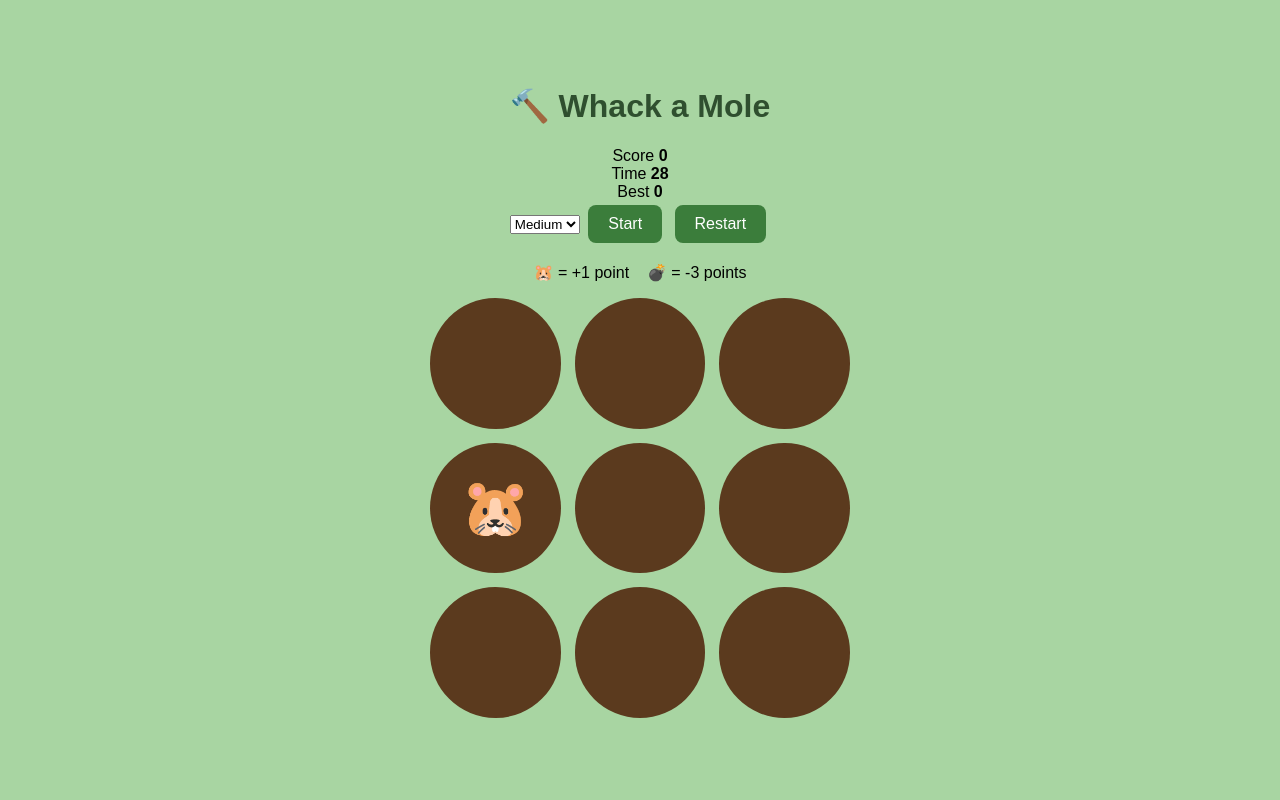
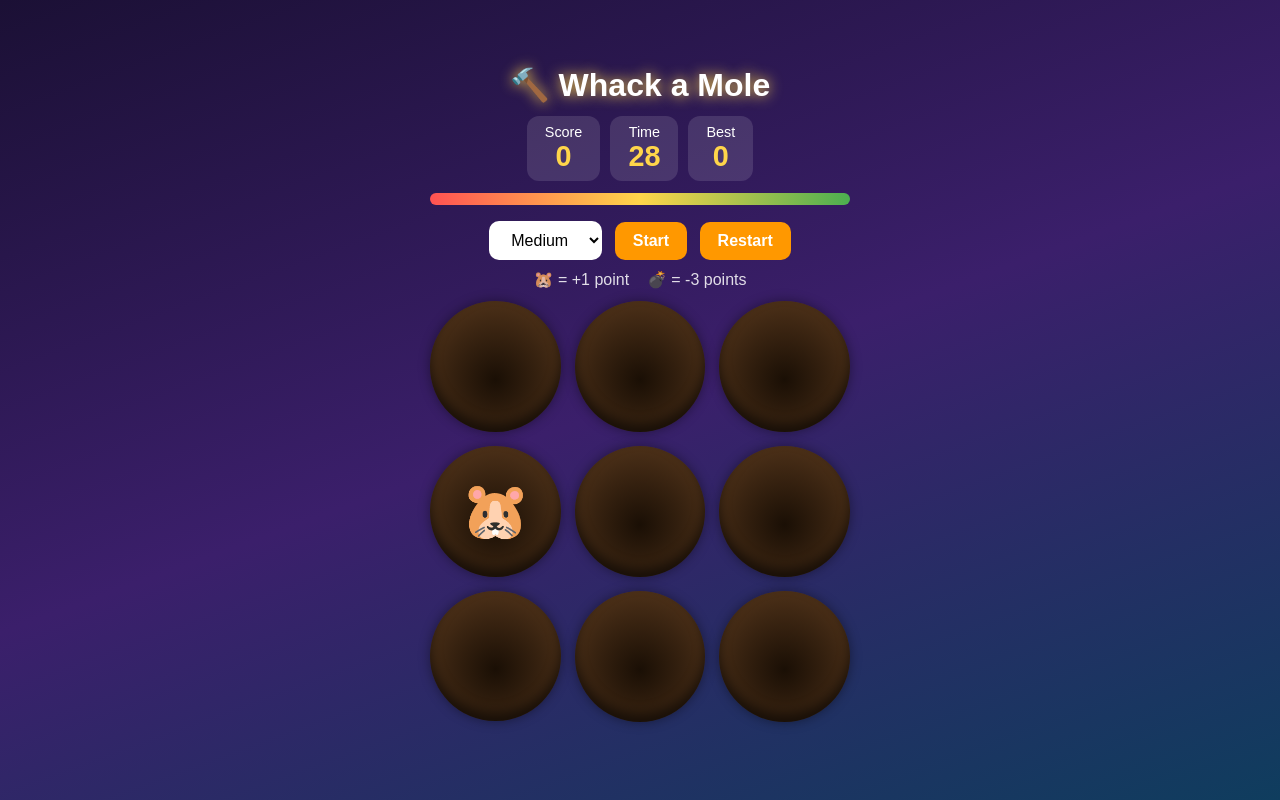
Before and after one commit to ranabilal-hub/Whack-a-Mole-GAME, a plain HTML site: page index.html in a window 1280 px wide. Both pictures are taken after a click on the button "Start". Drawn offline with Linux system fonts and the light colour scheme.

Commit message:
Updated the Css For better UI

```diff
--- a/style.css
+++ b/style.css
@@ -1,6 +1,4 @@
-* {
-  box-sizing: border-box;
-}
+* { box-sizing: border-box; }
 
 body {
   margin: 0;
@@ -9,66 +7,90 @@ body {
   justify-content: center;
   align-items: center;
   font-family: Arial, sans-serif;
-  background: #a8d5a2;
+  color: white;
+  background: linear-gradient(160deg, #1b1035, #3b1f6b, #0f3d5e);
 }
 
-.game {
-  text-align: center;
-  padding: 16px;
+.game { text-align: center; padding: 16px; }
+
+h1 { margin: 0 0 12px; text-shadow: 0 0 14px #ffd54a; }
+
+/* Score, Time, Best */
+.stats {
+  display: flex;
+  gap: 10px;
+  justify-content: center;
+}
+.stat {
+  background: rgba(255, 255, 255, 0.12);
+  border-radius: 12px;
+  padding: 8px 18px;
+  font-size: 0.9rem;
+}
+.stat b {
+  display: block;
+  font-size: 1.8rem;
+  color: #ffd54a;
 }
 
-h1 {
-  color: #2f4f2f;
+/* Time bar */
+.bar {
+  width: min(90vw, 420px);
+  height: 12px;
+  margin: 12px auto;
+  background: rgba(255, 255, 255, 0.15);
+  border-radius: 20px;
+  overflow: hidden;
+}
+#barFill {
+  height: 100%;
+  width: 100%;
+  background: linear-gradient(90deg, #ff5252, #ffd54a, #4caf50);
+  transition: width 1s linear;
 }
 
-/* Score and time */
-.scoreboard {
-  display: flex;
-  justify-content: space-around;
-  font-size: 1.4rem;
-  margin: 10px 0;
-}
-
-/* Buttons */
-button {
+/* Buttons and level menu */
+button, select {
   font-size: 1rem;
-  padding: 10px 20px;
+  padding: 10px 18px;
   margin: 4px;
   border: none;
-  border-radius: 8px;
-  background: #3b7d3b;
-  color: white;
+  border-radius: 10px;
   cursor: pointer;
 }
+button {
+  background: #ff9800;
+  color: white;
+  font-weight: bold;
+}
+button:hover { background: #e68900; }
+select { background: white; }
 
-button:hover {
-  background: #2f632f;
-}
+.hint { margin: 6px 0; opacity: 0.85; }
 
-/* The 3 x 3 grid */
+/* 3 x 3 grid */
 .grid {
   display: grid;
   grid-template-columns: repeat(3, 1fr);
   gap: 14px;
   width: min(90vw, 420px);
-  margin: 16px auto;
+  margin: 12px auto;
 }
 
-/* Each hole */
+.cell { position: relative; }
+
 .hole {
+  aspect-ratio: 1;
   position: relative;
-  aspect-ratio: 1;
-  background: #5b3a1e;
+  overflow: hidden;
   border-radius: 50%;
-  overflow: hidden;          /* hides the mole when it is below the hole */
+  background: radial-gradient(circle at 50% 60%, #1a0f05, #5b3a1e);
+  box-shadow: inset 0 -8px 12px rgba(0, 0, 0, 0.6), 0 0 12px rgba(0, 0, 0, 0.4);
 }
 
-/* Each mole */
 .mole {
   position: absolute;
-  left: 0;
-  right: 0;
-  bottom: 0;
+  left: 0; right: 0; bottom: 0;
   height: 100%;
   display: flex;
   justify-content: center;
@@ -76,43 +98,57 @@ button:hover {
   font-size: clamp(2rem, 10vw, 3.5rem);
   cursor: pointer;
   user-select: none;
-  transform: translateY(100%);       /* hidden below the hole */
+  transform: translateY(100%);
   transition: transform 0.15s ease-out;
 }
+.mole.up { transform: translateY(0); }
 
-/* When JavaScript adds the class "up", the mole slides up */
-.mole.up {
-  transform: translateY(0);
-}
-
-/* Hit animation */
-.mole.whacked {
-  animation: hit 0.3s;
-}
-
+.mole.whacked { animation: hit 0.3s; }
 @keyframes hit {
   0%   { transform: translateY(0) scale(1); }
   50%  { transform: translateY(0) scale(1.4) rotate(15deg); filter: brightness(2); }
   100% { transform: translateY(100%) scale(1); }
 }
 
+/* +1 / -3 popup */
+.popup {
+  position: absolute;
+  left: 50%;
+  top: 10%;
+  font-size: 1.6rem;
+  font-weight: bold;
+  pointer-events: none;
+  animation: floatUp 0.7s forwards;
+}
+.popup.good { color: #7CFC00; }
+.popup.bad  { color: #ff5252; }
+@keyframes floatUp {
+  from { transform: translate(-50%, 0); opacity: 1; }
+  to   { transform: translate(-50%, -50px); opacity: 0; }
+}
+
+/* Shake when a bomb is hit */
+.shake { animation: shake 0.3s; }
+@keyframes shake {
+  0%, 100% { transform: translateX(0); }
+  25% { transform: translateX(-8px); }
+  75% { transform: translateX(8px); }
+}
+
 /* Game Over screen */
 .overlay {
   position: fixed;
   inset: 0;
-  background: rgba(0, 0, 0, 0.6);
+  background: rgba(0, 0, 0, 0.7);
   display: flex;
   justify-content: center;
   align-items: center;
 }
-
-.overlay.hidden {
-  display: none;
-}
-
+.overlay.hidden { display: none; }
 .box {
-  background: white;
+  background: #2a1a4d;
   padding: 30px 40px;
-  border-radius: 14px;
+  border-radius: 16px;
   text-align: center;
-}
+  box-shadow: 0 0 30px #ffd54a55;
+  }
```
